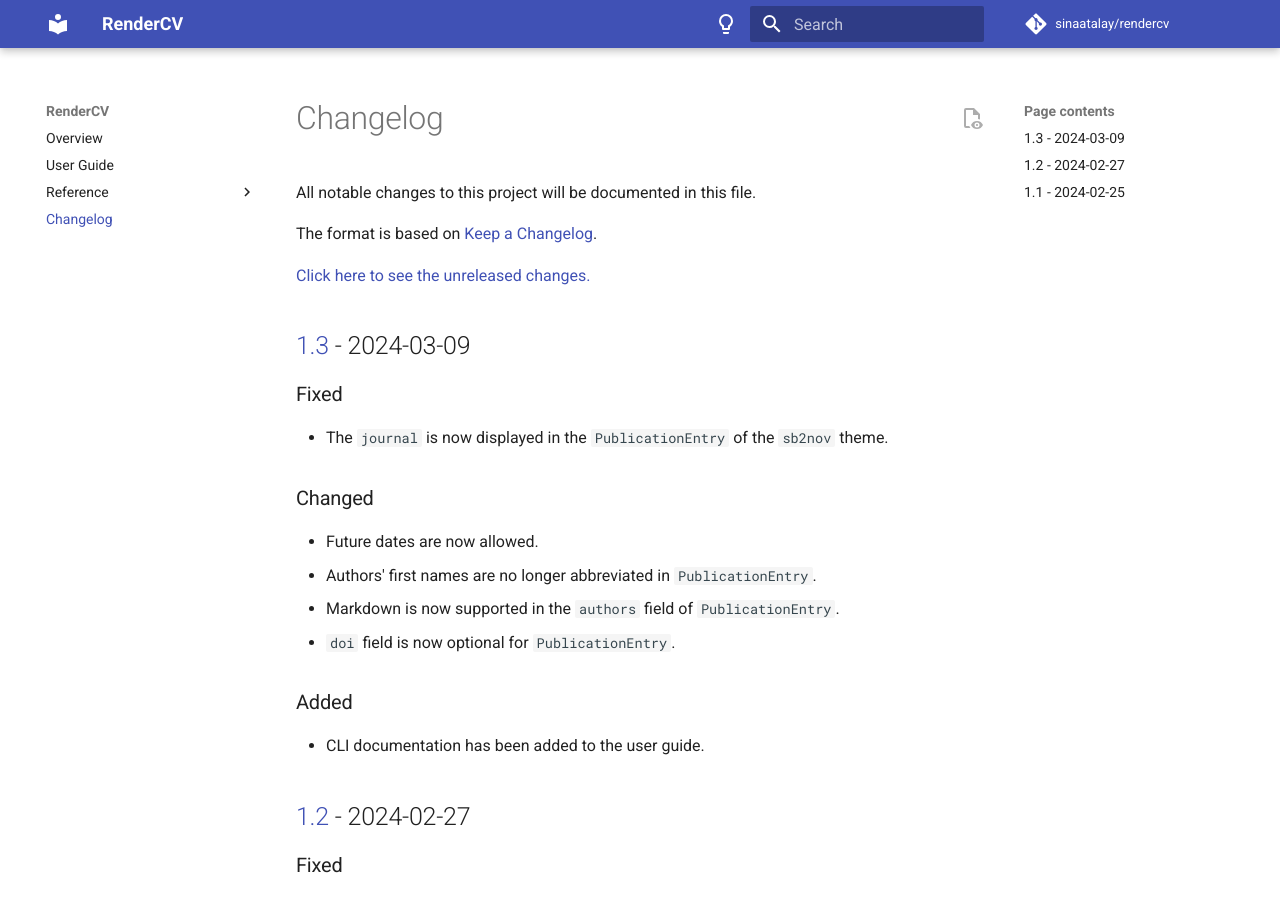
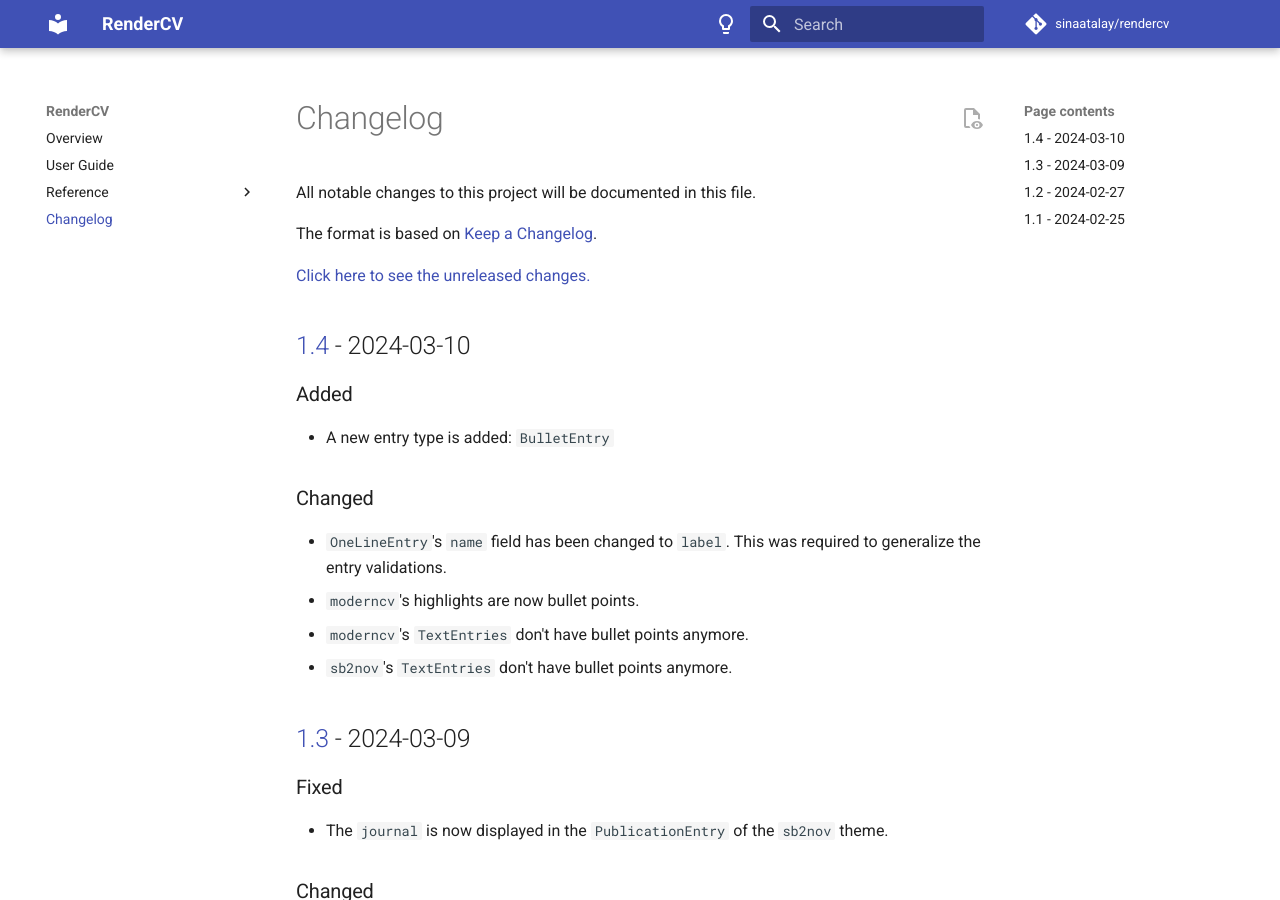
Before and after one commit to sinaatalay/rendercv, an MkDocs documentation site: the page built from docs/changelog.md, in a window 1280 px wide and 900 px high. Built offline with MkDocs 1.6.1 and Material for MkDocs 9.7.7, drawn with Linux system fonts in a browser that asks for light colours; comment, search, counter and statistics services are not loaded.

Commit message:
docs: update changelog

```diff
--- a/docs/changelog.md
+++ b/docs/changelog.md
@@ -7,7 +7,7 @@ All notable changes to this project will be documented in this file.
 
 The format is based on [Keep a Changelog](https://keepachangelog.com/en/1.1.0/).
 
-[Click here to see the unreleased changes.](https://github.com/sinaatalay/rendercv/compare/v1.3...HEAD)
+[Click here to see the unreleased changes.](https://github.com/sinaatalay/rendercv/compare/v1.4...HEAD)
 
 <!--
 ### Fixed
@@ -15,6 +15,18 @@ The format is based on [Keep a Changelog](https://keepachangelog.com/en/1.1.0/).
 ### Removed
 ### Added
 -->
+
+## [1.4] - 2024-03-10
+
+### Added
+- A new entry type is added: `BulletEntry`
+
+### Changed
+- `OneLineEntry`'s `name` field has been changed to `label`. This was required to generalize the entry validations.
+- `moderncv`'s highlights are now bullet points.
+- `moderncv`'s `TextEntries` don't have bullet points anymore.
+- `sb2nov`'s `TextEntries` don't have bullet points anymore.
+
 
 ## [1.3] - 2024-03-09
 
@@ -63,6 +75,7 @@ The format is based on [Keep a Changelog](https://keepachangelog.com/en/1.1.0/).
 - The reference has been rewritten.
 - The build system has been changed from `setuptools` to `hatchling`.
 
+[1.4]: https://github.com/sinaatalay/rendercv/releases/tag/v1.4
 [1.3]: https://github.com/sinaatalay/rendercv/releases/tag/v1.3
 [1.2]: https://github.com/sinaatalay/rendercv/releases/tag/v1.2
 [1.1]: https://github.com/sinaatalay/rendercv/releases/tag/v1.1
```
